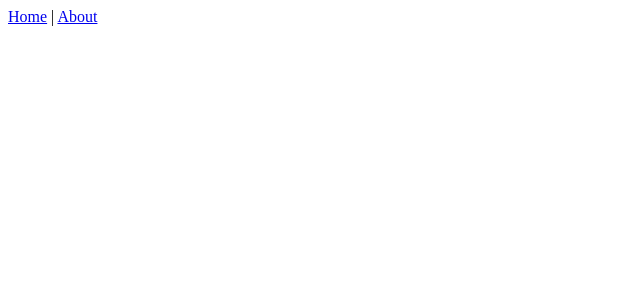
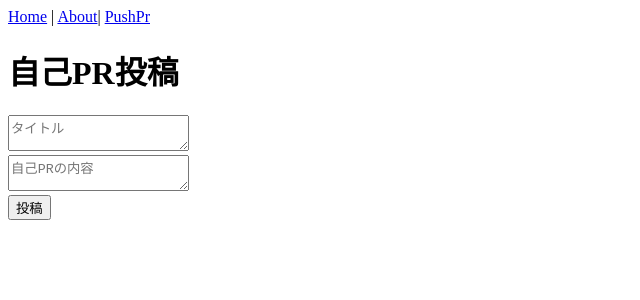
Before and after one commit to hoshiimamafarm/team-original-app, a Vue app: page /Push in a window 1280 px wide. Before the commit this address had no page. Shown: the top 300 px of the page, without its empty margins (0-640 px from the left). Built offline with nearby package versions, Linux system fonts and the light colour scheme.

Commit message:
自己PR投稿機能作りました

```diff
--- a/src/App.vue
+++ b/src/App.vue
@@ -1,7 +1,8 @@
 <template>
   <nav>
     <router-link to="/">Home</router-link> |
-    <router-link to="/about">About</router-link>
+    <router-link to="/about">About</router-link>|
+    <router-link to="/Push">PushPr</router-link>
   </nav>
   <router-view />
 </template>
--- a/src/firebase.js
+++ b/src/firebase.js
@@ -1,5 +1,7 @@
 // Import the functions you need from the SDKs you need
 import { initializeApp } from "firebase/app";
+import { getFirestore } from "firebase/firestore";
+
 // TODO: Add SDKs for Firebase products that you want to use
 // https://firebase.google.com/docs/web/setup#available-libraries
 
@@ -15,3 +17,4 @@ const firebaseConfig = {
 
 // Initialize Firebase
 export const app = initializeApp(firebaseConfig);
+export const db = getFirestore(app);
--- a/src/router/index.js
+++ b/src/router/index.js
@@ -1,5 +1,6 @@
 import { createRouter, createWebHistory } from "vue-router";
 import HomeView from "../views/HomeView.vue";
+import PushPrView from "../views/PushPrView.vue";
 
 const routes = [
   {
@@ -16,6 +17,11 @@ const routes = [
     component: () =>
       import(/* webpackChunkName: "about" */ "../views/AboutView.vue"),
   },
+  {
+    path: "/Push",
+    name: "Push",
+    component: PushPrView,
+  },
 ];
 
 const router = createRouter({
--- /dev/null
+++ b/src/views/PushPrView.vue
@@ -0,0 +1,75 @@
+<template>
+  <h1>自己PR投稿</h1>
+  <div class="home__wrapper">
+    <div class="title_container">
+      <textarea v-model="title_text" placeholder="タイトル"></textarea>
+    </div>
+    <div class="pr_container">
+      <textarea v-model="pr_text" placeholder="自己PRの内容"></textarea>
+    </div>
+    <div v-if="errors">
+      <div v-for="error in errors" v-bind:key="error">{{ error }}</div>
+    </div>
+    <div class="push-button">
+      <button v-on:click="pushButton">投稿</button>
+    </div>
+  </div>
+  <ul
+    class="pr-list_container"
+    v-for="(text, index) in texts"
+    v-bind:key="index"
+  >
+    <li class="pr">
+      <div>
+        {{ text.title }}
+      </div>
+      <div>
+        {{ text.pr }}
+      </div>
+      <div class="deleteButton">
+        <button v-on:click="deleteButton(index)">削除</button>
+      </div>
+    </li>
+  </ul>
+  <div></div>
+</template>
+
+<script>
+import { collection, addDoc } from "firebase/firestore";
+import { db } from "../firebase.js";
+
+export default {
+  data() {
+    return {
+      title_text: "",
+      pr_text: "",
+      texts: [],
+      errors: [],
+    };
+  },
+  methods: {
+    async pushButton() {
+      await addDoc(collection(db, "selfPrs"), {
+        title: this.title_text,
+        selfPr: this.pr_text,
+      });
+      if (!this.pr_text) {
+        this.errors.push("内容を入れてください");
+      } else if (!this.title_text) {
+        this.errors.push("タイトルを入れてください");
+      } else {
+        this.texts.push({
+          title: this.title_text,
+          pr: this.pr_text,
+        });
+        (this.title_text = ""), (this.pr_text = "");
+        this.errors.splice(0);
+      }
+    },
+
+    deleteButton(index) {
+      this.texts.splice(index, 1);
+    },
+  },
+};
+</script>
```
